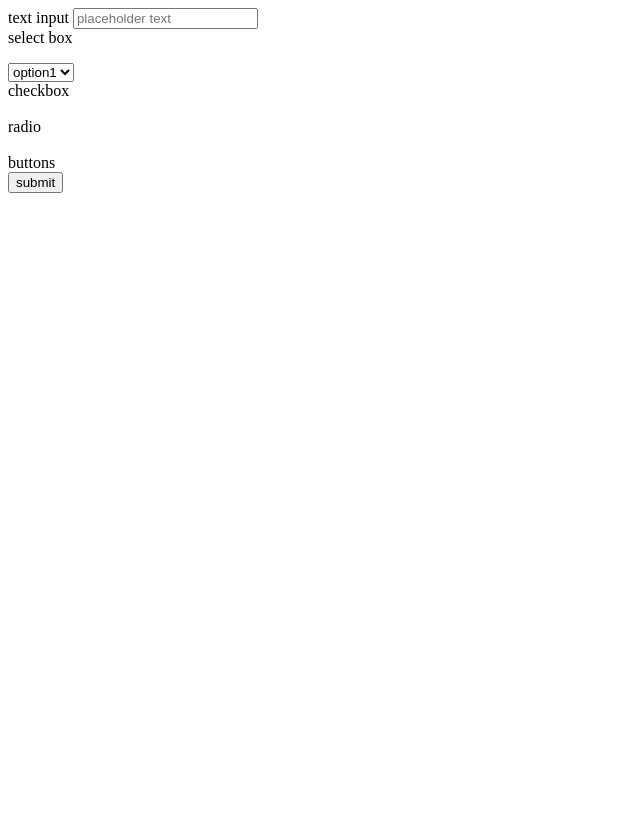
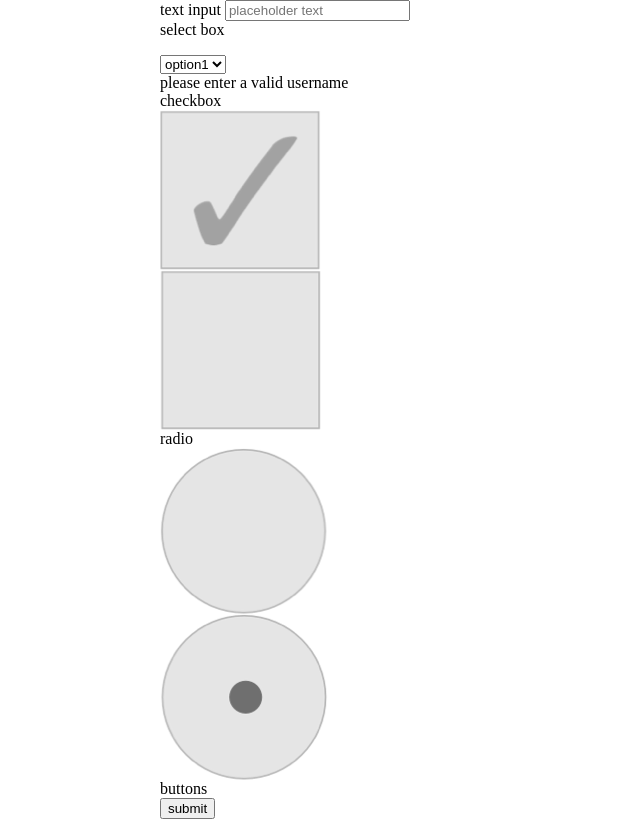
Before and after one commit to michaelsklepowich/ui-challenge-02, a plain HTML site: page index.html in a window 1280 px wide. Shown: the whole page, without its empty margins (0-640 px from the left). Drawn offline with nearby package versions, Linux system fonts and the light colour scheme.

Commit message:
got sprites working with static css file, need to convert to jquery methods

```diff
--- a/index.html
+++ b/index.html
@@ -5,7 +5,7 @@
       <form>
         text input
         <input type="text" placeholder="placeholder text">
-
+        <link rel="stylesheet" type="text/css" href="style.css">
 
         <section>select box</p></section>
 
@@ -16,22 +16,19 @@
               <option id ="v4" value="v4">option4</option>
               <option id ="v5" value="v5">option5</option>
           </select>
-
+          <div>please enter a valid username</div>
           <section>checkbox</section>
-            <img >
-            <img>
+            <div id="checked"></div>
+            <div id="unchecked"></div>
           <section>radio</section>
-            <img>
-            <img>
+            <div id="radio-off"></div>
+            <div id="radio-on"></div>
           <section>buttons</section>
             <input type="submit" value="submit">
       </form>
 
 
-
-
-
-
-      <script src='js/jquery-3.3.1.js' type='text/javascript'></script>
+     <script src="https://ajax.googleapis.com/ajax/libs/jquery/3.1.1/jquery.min.js"></script>
+     <script src='script.js' type='text/javascript'></script>
   </body<
 </html>
--- /dev/null
+++ b/script.js
@@ -0,0 +1,15 @@
+'use strict';
+
+
+$(document).ready(() => {
+
+  $('#unchecked').css({"background-image": "url('imgs/form-elements-sprite.png')", 'background-repeat': "no-repeat -158px -239px"});
+
+
+
+  console.log('not broken');
+   //   ", "no-repeat -158px -239px", "width": "161px",
+   // "height": "160px");
+ });
+
+console.log('test');
--- /dev/null
+++ b/style.css
@@ -0,0 +1,49 @@
+
+
+body {
+  width: 960px;
+  margin: auto;
+}
+
+/* empty checkbox */
+#unchecked {
+	background: url('imgs/form-elements-sprite.png') no-repeat -158px -239px;
+	width: 161px;
+	height: 160px;
+}
+
+#checked {
+	background: url('imgs/form-elements-sprite.png') no-repeat -381px -239px;
+	width: 161px;
+	height: 160px;
+}
+
+#radio-section{
+  display: inline;
+}
+
+#radio-off {
+	background: url('imgs/form-elements-sprite.png') no-repeat -582px -242px;
+	width: 167px;
+	height: 166px;
+}
+
+/* checked circle */
+#radio-on {
+	background: url('imgs/form-elements-sprite.png') no-repeat -812px -242px;
+	width: 168px;
+	height: 166px;
+}
+
+up arrow
+.sprite {
+	background: url('imgs/form-elements-sprite.png') no-repeat -1035px -280px;
+	width: 77px;
+	height: 77px;
+}
+down arrow
+.sprite {
+	background: url('imgs/form-elements-sprite.png') no-repeat -1143px -280px;
+	width: 76px;
+	height: 77px;
+}
```
Also changed, not shown: imgs/form-elements-sprite.png (added).
